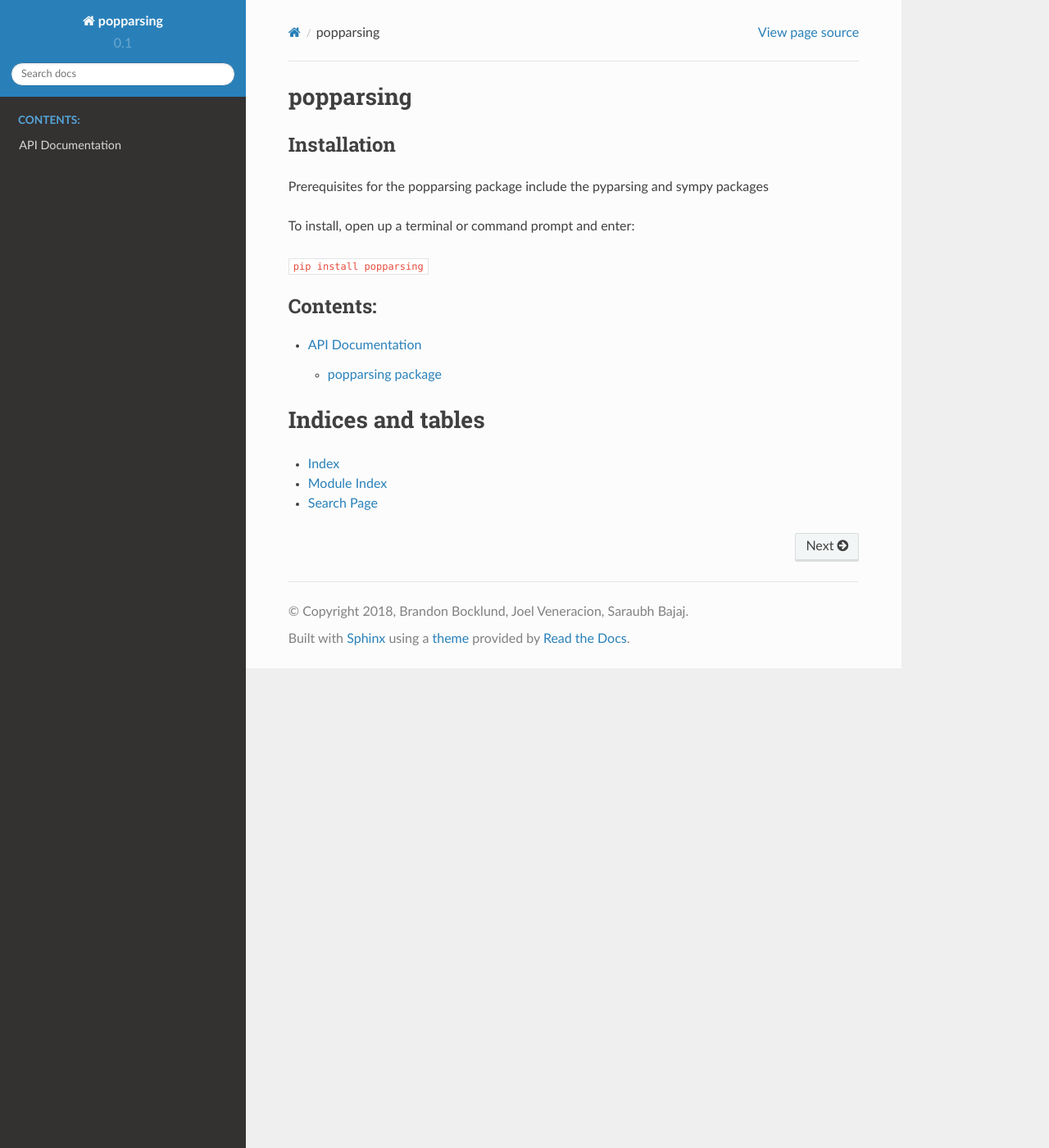
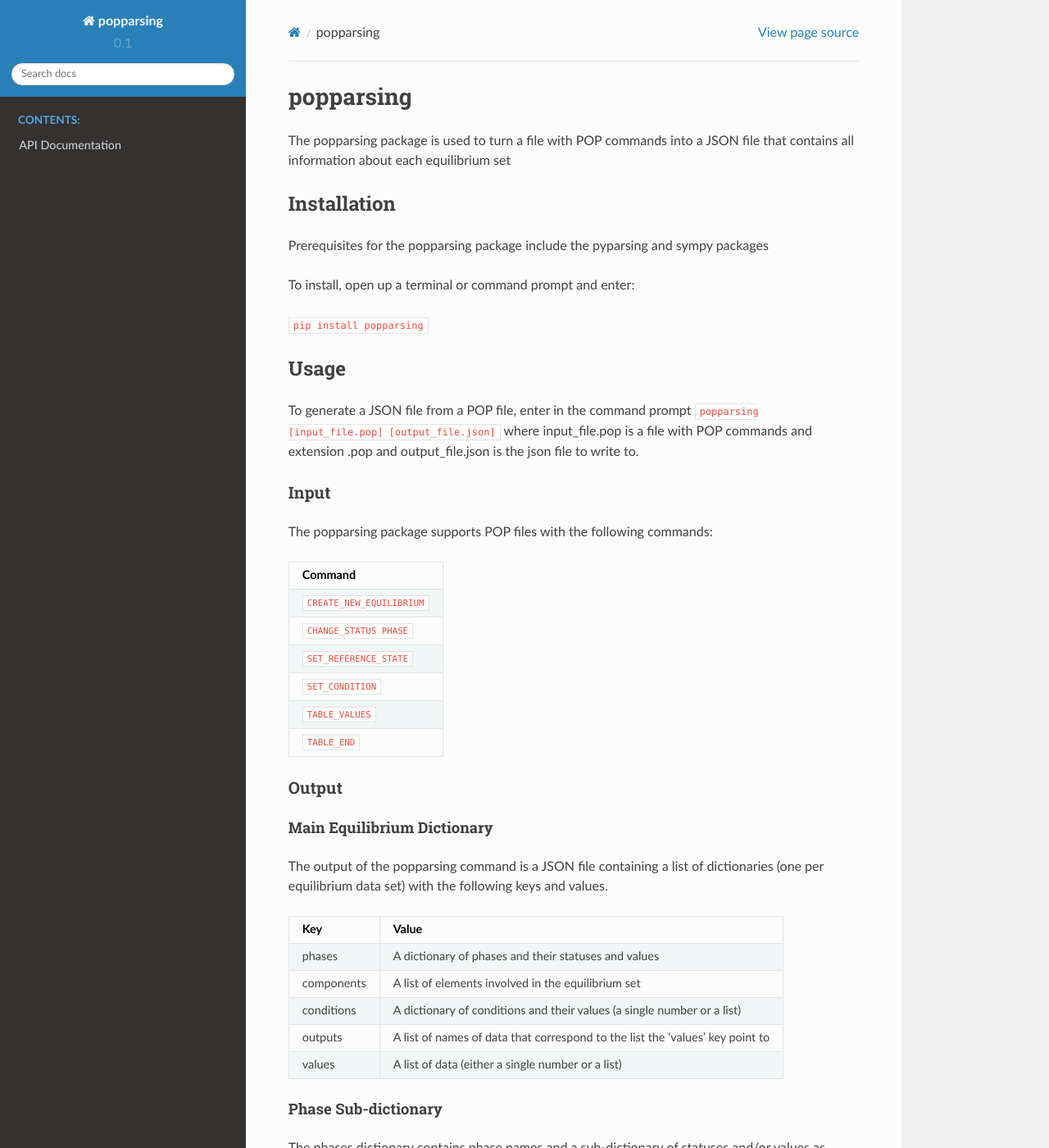
Before and after one commit to PhasesResearchLab/popparsing, a Sphinx documentation site: the page built from docs/index.rst, in a window 1280 px wide and 1400 px high. Shown: the whole window at 82% size. Built offline with Sphinx 7.4.7 and the Read the Docs theme 2.0.0, drawn with Linux system fonts in a browser that asks for light colours; some of the changed text lies outside the part shown.

Commit message:
Continued working on documentation

```diff
--- a/docs/api/popparsing.rst
+++ b/docs/api/popparsing.rst
@@ -18,8 +18,6 @@ popparsing\.cli module
     :members:
     :undoc-members:
     :show-inheritance:
-
-*Usage:* ``python -m popparsing.cli [input_file_name] [output_file_name]``
 
 popparsing\.conversion module
 -----------------------------
--- a/docs/index.rst
+++ b/docs/index.rst
@@ -3,13 +3,15 @@
    You can adapt this file completely to your liking, but it should at least
    contain the root `toctree` directive.
 
+==========
 popparsing
 ==========
 
-
+The popparsing package is used to turn a file with POP commands into
+a JSON file that contains all information about each equilibrium set
 
 Installation
-------------
+============
 
 Prerequisites for the popparsing package
 include the pyparsing and sympy packages
@@ -18,6 +20,95 @@ To install, open up a terminal or
 command prompt and enter:
 
 ``pip install popparsing``
+
+Usage
+=====
+
+To generate a JSON file from a POP file, enter in the command prompt
+``popparsing [input_file.pop] [output_file.json]`` where input_file.pop is
+a file with POP commands and extension .pop and output_file.json is the json file
+to write to.
+
+Input
+-----
+
+The popparsing package supports POP files with the following commands:
+
++---------------------------+
+|Command                    |
++===========================+
+|``CREATE_NEW_EQUILIBRIUM`` |
++---------------------------+
+|``CHANGE_STATUS PHASE``    |
++---------------------------+
+|``SET_REFERENCE_STATE``    |
++---------------------------+
+|``SET_CONDITION``          |
++---------------------------+
+|``TABLE_VALUES``           |
++---------------------------+
+|``TABLE_END``              |
++---------------------------+
+
+Output
+------
+
+Main Equilibrium Dictionary
+^^^^^^^^^^^^^^^^^^^^^^^^^^^
+
+The output of the popparsing command is a JSON file
+containing a list of dictionaries (one per equilibrium data set)
+with the following keys and values.
+
++----------+---------------------------+
+|Key       |Value                      |
++==========+===========================+
+|phases    |A dictionary of phases and |
+|          |their statuses and values  |
++----------+---------------------------+
+|components|A list of elements involved|
+|          |in the equilibrium set     |
++----------+---------------------------+
+|conditions|A dictionary of conditions |
+|          |and their values           |
+|          |(a single number or a list)|
++----------+---------------------------+
+|outputs   |A list of names of data    |
+|          |that correspond to the list|
+|          |the 'values' key point to  |
++----------+---------------------------+
+|values    |A list of data (either a   |
+|          |single number or a list)   |
++----------+---------------------------+
+
+Phase Sub-dictionary
+^^^^^^^^^^^^^^^^^^^^
+
+The phases dictionary contains phase names
+and a sub-dictionary of statuses and/or values
+as values of each phase name.
+
++----------+-----------------------------+
+|Key       |Value                        |
++==========+=============================+
+|status    |One of the following strings:|
+|          |``'FIXED'``, ``'ENTERED'``,  |
+|          |``'DORMANT'``, ``'SUSPEND'`` |
++----------+-----------------------------+
+|value     |An specified numerical value |
+|          |for the phase (only if status|
+|          |is ``FIXED`` or ``ENTERED``) |
++----------+-----------------------------+
+
+Example
+-------
+
+
+
+.. code-block:: json
+
+   {
+   }
 
 .. toctree::
    :maxdepth: 2
```
